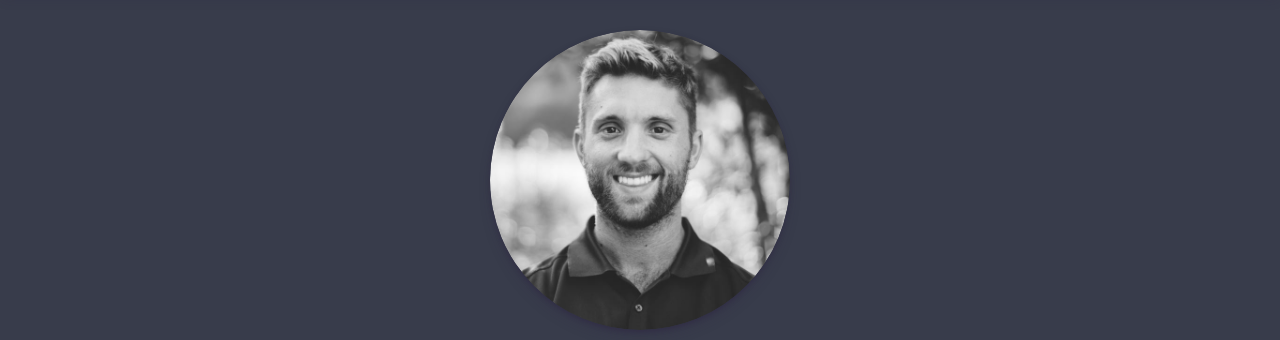
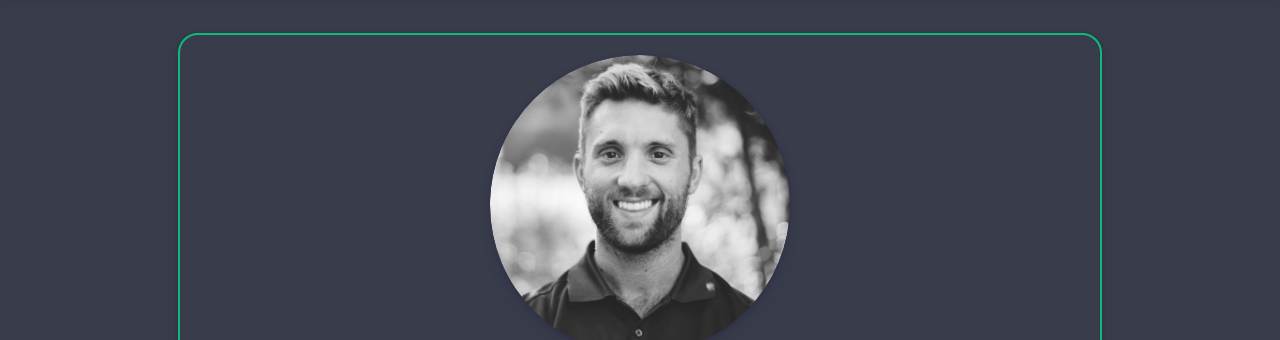
Before and after one commit to blakenoll/personal-website, a Gatsby site: page /about in a window 1280 px wide. Shown: the part 56-396 px from the top of the page. Built offline with nearby package versions, Linux system fonts and the light colour scheme; Gatsby itself is replaced by a stand-in of ours.

Commit message:
fixed centering using height: calc(100vh - navbarHeight)

```diff
--- a/src/components/about.js
+++ b/src/components/about.js
@@ -1,27 +1,36 @@
 import React from 'react'
 import styled from 'styled-components'
-import { Container } from './styles'
+import { Container, Column } from './styles'
 import Image from './image'
 import ResumeButton from './resumeButton'
 
 const About = ({ className }) => (
   <Container className={className}>
+    <Column>
       <StyledImage />
       <h1>About</h1>
       <p>
         Currently working at The Master's University just north of LA as the Web
         Content Strategist. In charge of developing and maintaining all web
-      content for the University. I have experience in Javascript (React, Node,
-      ES6 and above), HTML/CSS, SQL, MongoDB, Rails, Git and course work in
-      Java.
+        content for the University. I have experience in Javascript (React,
+        Node, ES6 and above), HTML/CSS, SQL, MongoDB, Rails, Git and course work
+        in Java.
       </p>
       <ResumeButton />
+    </Column>
   </Container>
 )
 
 const StyledAbout = styled(About)`
+  ${Column} {
     color: var(--p-color);
     background: var(--jet);
+    border-radius: 20px;
+    border: 2px solid var(--green);
+    box-shadow: var(--box-shadow);
+    padding: 0 1rem;
+  }
+
   h1 {
     text-align: center;
     color: var(--picton-blue);
--- a/src/components/home.js
+++ b/src/components/home.js
@@ -33,8 +33,7 @@ const StyledHome = styled(Home)`
     padding: 20px;
     border-radius: 20px;
     border: 2px solid var(--green);
-    box-shadow: 0 7px 14px -3px rgba(45, 35, 66, 0.3),
-      0 2px 4px 0 rgba(45, 35, 66, 0.4), inset -1px -1px 0 0 rgba(0, 0, 0, 0.1);
+    box-shadow: var(--box-shadow);
   }
   h1 {
     color: var(--picton-blue);
--- a/src/components/navbar/header.js
+++ b/src/components/navbar/header.js
@@ -21,6 +21,7 @@ const StyledNavbar = styled(Navbar)`
   box-shadow: 0 7px 14px -3px rgba(45, 35, 66, 0.3),
     0 2px 4px 0 rgba(45, 35, 66, 0.4), inset 0 -2px 0 0 rgba(0, 0, 0, 0.2);
   position: fixed;
+  top: 0;
   width: 100%;
   z-index: 200;
 
--- a/src/components/styles.js
+++ b/src/components/styles.js
@@ -85,13 +85,14 @@ export const Column = styled.div`
 `
 
 export const HeroImage = styled.div`
-  min-height: 100vh;
+  min-height: calc(100vh - 50px);
   background: var(--jet);
   background-size: cover;
   display: flex;
   flex-direction: column;
   justify-content: center;
   color: var(--white);
+  margin-top: 50px;
 `
 
 export const Button = styled.a`
```
Also changed, not shown: src/components/contact.js (+13 -4 lines). Lines whose indentation alone changed are shown as unchanged.
